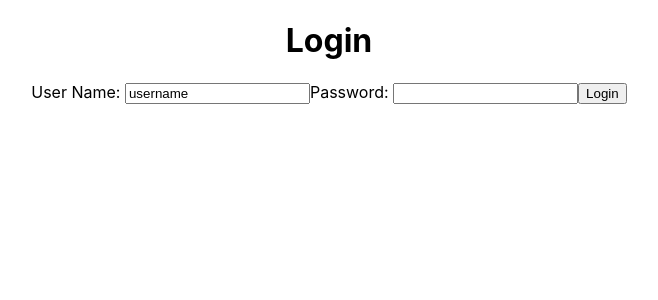
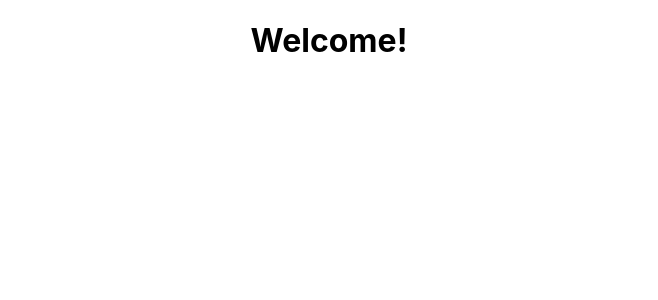
Before and after one commit to gabriellequan29/TodoManager, a React (Create React App) app in the folder frontend/todoapp/: page /welcome in a window 1280 px wide. Shown: the top 300 px of the page, without its empty margins (311-969 px from the left). Built offline with nearby package versions, Linux system fonts and the light colour scheme.

Commit message:
add Routing

```diff
--- a/frontend/todoapp/package.json
+++ b/frontend/todoapp/package.json
@@ -8,6 +8,7 @@
     "@testing-library/user-event": "^13.5.0",
     "react": "^17.0.2",
     "react-dom": "^17.0.2",
+    "react-router-dom": "^6.2.1",
     "react-scripts": "5.0.0",
     "web-vitals": "^2.1.2"
   },
--- a/frontend/todoapp/src/components/todo/LoginComponent.js
+++ b/frontend/todoapp/src/components/todo/LoginComponent.js
@@ -1,6 +1,7 @@
 import React, { Component } from 'react'
+import { useNavigate } from 'react-router-dom';
 
-export default class LoginComponent extends Component {
+class LoginComponent extends Component {
 
     constructor(props) {
         super(props)
@@ -24,6 +25,8 @@ export default class LoginComponent extends Component {
             <div>
                 <h1>Login</h1>
                 <div>
+                    {this.state.isLoginFailed && <div>Invalid Credentials</div>}
+                    {this.state.isSuccess && <div>Login Successful</div> }
                     User Name: <input type="text" name="username" value={this.state.username} onChange={this.handleChange}/>
                     Password: <input type="password" name="password" value={this.state.password} onChange={this.handleChange}/>
                     <button onClick={this.loginClicked}>Login</button>
@@ -46,9 +49,18 @@ export default class LoginComponent extends Component {
         if(this.state.username==='gaby' && this.state.password==='hello123') {
             this.setState({ isSuccess: true })
             this.setState({ isLoginFailed: false })
+            this.props.navigate("/welcome");
         } else {
             this.setState({ isSuccess: false })
             this.setState({ isLoginFailed: true })
         }
     }
+
 }
+
+function LoginComponentWithNavigate(props) {
+    const navigate = useNavigate();
+    return <LoginComponent {...props} navigate={navigate} />
+}
+
+export default LoginComponentWithNavigate;
--- a/frontend/todoapp/src/components/todo/TodoApp.js
+++ b/frontend/todoapp/src/components/todo/TodoApp.js
@@ -1,12 +1,22 @@
 import React, { Component } from 'react'
 import LoginComponent from './LoginComponent'
+import WelcomeComponent from './WelcomeComponent'
+import { BrowserRouter as Router, Route, Routes } from 'react-router-dom'
 
-export default class TodoApp extends Component {
+class TodoApp extends Component {
     render() {
         return (
-            <div>
-                <LoginComponent></LoginComponent>
+            <div className="TodoApp">
+            <Router>
+                    <Routes>
+                        <Route path="/" element={<LoginComponent />}/>
+                        <Route path="/login" element={<LoginComponent />}/>
+                        <Route path="/welcome" element={<WelcomeComponent />}/>
+                    </Routes>
+            </Router>
             </div>
         )
     }
 }
+
+export default TodoApp
--- /dev/null
+++ b/frontend/todoapp/src/components/todo/WelcomeComponent.js
@@ -0,0 +1,11 @@
+import React, { Component } from 'react'
+
+export default class WelcomeComponent extends Component {
+    render() {
+        return (
+            <div>
+                <h1>Welcome!</h1>
+            </div>
+        )
+    }
+}
```
Also changed, not shown: frontend/todoapp/src/components/todo/Welcome.js (deleted), 1 other file (tests, documents, lock files or other folders).
